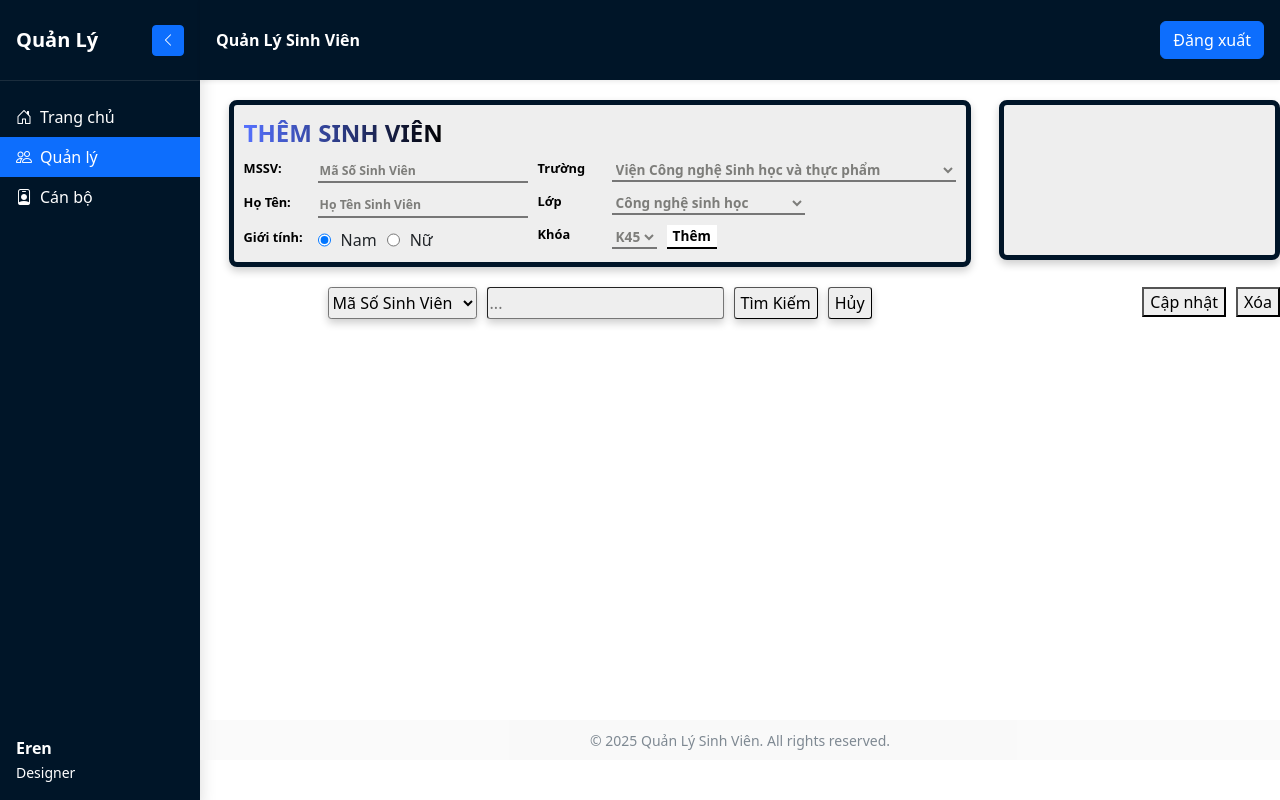
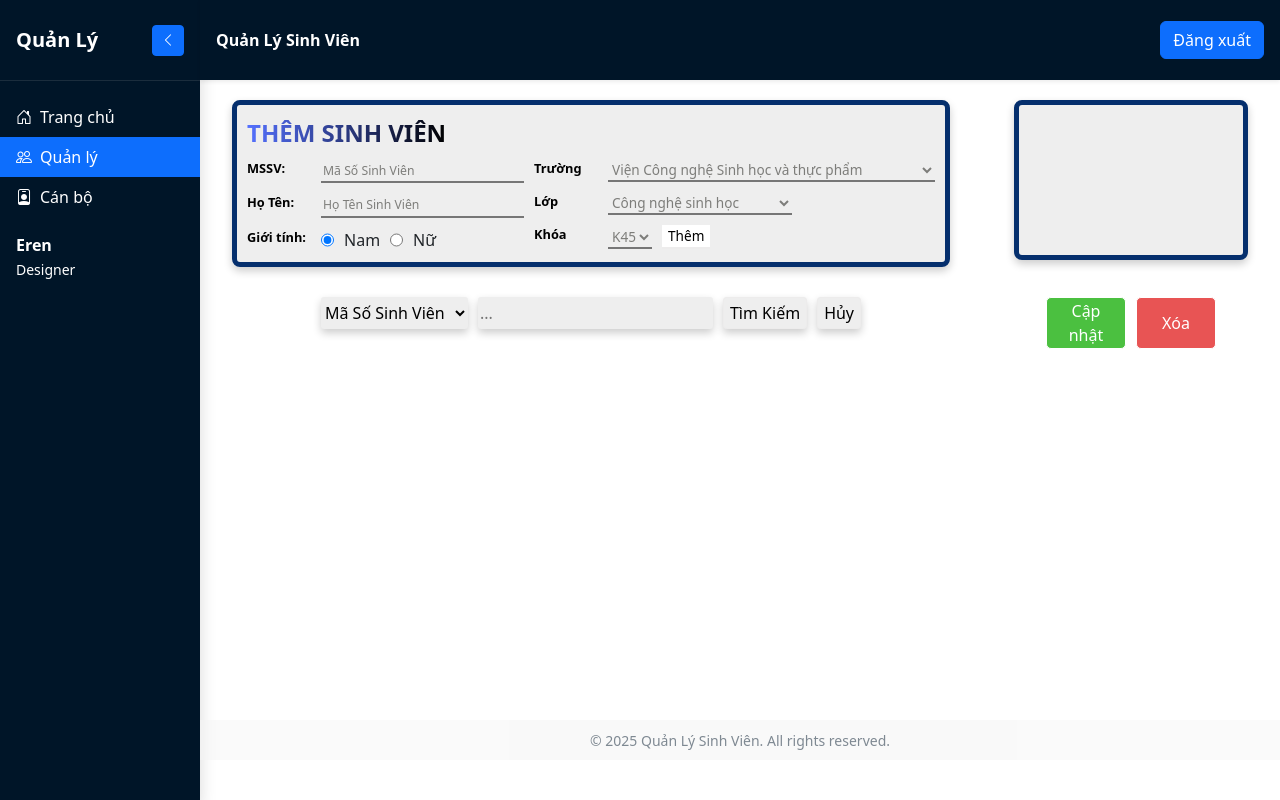
Before and after one commit to DanyDoan/CT428, a PHP site: page /views/quanly.php in a window 1280 px wide. Run offline with PHP 8.4, Linux system fonts and the light colour scheme; the visitor is signed in with stand-in values (Sample User, id 1); data that the repository does not hold is empty.

Commit message:
Merged successfully

```diff
--- a/project/assets/css/style.css
+++ b/project/assets/css/style.css
@@ -21,7 +21,7 @@ body {
     display: flex;
     flex-direction: column;
     justify-content: space-between;
-    height: 100%;
+    height: fit-content;
 }
 
 #main {
--- a/project/controllers/timSinhVien.php
+++ b/project/controllers/timSinhVien.php
@@ -21,7 +21,7 @@
         $fieldValue = "%".$_POST["fieldValue"]."%";
         $stm = $conn->prepare("SELECT * FROM SINHVIEN
                                JOIN LOP ON LOP.maLop = SINHVIEN.maLop
-                               WHERE $field LIKE ?");
+                               WHERE BINARY $field LIKE ?");
 
         $stm->bind_param("s", $fieldValue);
         $stm->execute();
--- a/project/views/quanly.php
+++ b/project/views/quanly.php
@@ -26,10 +26,13 @@ require("../config/db.php");
             z-index: 1;
             display: grid;
             padding: 20px 0px;
-            gap: 20px 0px;
+            gap: 30px 0px;
+            /* max-width: 80svw; */
+            justify-content: space-around;
             grid-template-areas:
                 "box1 box2 box2"
-                "searchBar pagin modify"
+                "searchBar modify modify"
+                "pagin pagin pagin"
                 "container container container"
             ;
             height: fit-content;
@@ -61,7 +64,7 @@ require("../config/db.php");
             display: flex;
             flex-direction: column;
             padding: 10px;
-            border: 5px solid #001528;
+            border: 5px solid #052f6dff;
             border-radius: 0.5em;
             background-color: #eee;
             box-shadow: 0 4px 8px 0 rgba(0, 0, 0, 0.2);
@@ -104,7 +107,7 @@ require("../config/db.php");
             background: none;
             color: rgba(82, 82, 77, 0.72);
             border-width: 0px 0px 2px 0px;
-            font-weight: 800;
+            font-weight: 500;
         }
 
         #box1 input::placeholder,
@@ -162,7 +165,7 @@ require("../config/db.php");
             background-color: #eee;
             box-shadow: 0 4px 8px 0 rgba(0, 0, 0, 0.2);
             border-radius: 0.2em;
-            border-width: 1px 1px;
+            border-width: 0px;
             color: black;
         }
 
@@ -198,7 +196,7 @@ require("../config/db.php");
             display: flex;
             justify-content: center;
             align-items: center;
-            border: 5px solid #001528;
+            border: 5px solid #052f6dff;
             border-radius: 0.5em;
             background-color: #eee;
             box-shadow: 0 4px 8px 0 rgba(0, 0, 0, 0.2);
@@ -237,6 +235,8 @@ require("../config/db.php");
             margin: 10px;
             border-collapse: collapse;
             background-color: red;
+            box-shadow: 0 4px 8px 0 rgba(0, 0, 0, 0.2);
+            border-radius: 0.2em;
         }
 
         #studentList * {
@@ -337,10 +341,57 @@ require("../config/db.php");
         #modify {
             grid-area: modify;
             display: flex;
-            justify-content: end;
+            justify-content: center;
             gap: 10px;
         }
 
+        #modify button {
+            width: 5em;
+            background-color: rgba(75, 192, 64, 1);
+            color: white;
+            border: 1px solid white;
+            border-radius: 5px;
+            font-size: 1em;
+        }
+
+        #modify button:nth-child(2) {
+            background-color: rgba(232, 84, 84, 1);
+        }
+
+        #modify button:hover {
+            background-color: rgba(64, 155, 90, 1);
+        }
+
+        #modify button:nth-child(2):hover {
+            background-color: rgba(161, 61, 61, 1);
+        }
+
+        button {
+            border: 1px solid rgba(237, 236, 236, 1);
+        }
+
+        .btn-donate {
+            --clr-font-main: #333;
+            --btn-bg-1: #61daff;
+            --btn-bg-2: #0d47a1;
+            --btn-bg-color: #fff;
+            --radii: 0.5em;
+            background-image: linear-gradient(325deg, var(--btn-bg-2) 0, var(--btn-bg-1) 55%, var(--btn-bg-2) 90%);
+            background-size: 280% auto;
+            border: none;
+            border-radius: var(--radii);
+            box-shadow: 0 0 20px #47b8ff80, 0 5px 5px -1px #3a7de940, inset 4px 4px 8px #afe6ff80, inset -4px -4px 8px #135fd859;
+            color: var(--btn-bg-color);
+            cursor: pointer;
+            font-family: Segoe UI, system-ui, sans-serif;
+            font-size: 1rem;
+            font-size: var(--size, 1rem);
+            font-weight: 500;
+            min-height: 44px;
+            min-width: 160px;
+            padding: .5em 1em;
+            transition: .8s;
+        }
 
         /* Responsive Styles */
 
@@ -504,17 +576,14 @@ require("../config/db.php");
 
             <!-- modify -->
             <div id="modify">
-                <div>
                 <button onclick='danhSachSua()'>
                     Cập nhật
                 </button>
-                </div>
 
-                <div>
+
                 <button onclick='danhSachXoa()'>
                     Xóa
                 </button>
-                </div>
             </div>
 
             <!-- container -->
```
Also changed, not shown: other parts of project/views/quanly.php (+45 -25 lines), project/views/chiTiet.php (+29 -20 lines). Lines whose indentation alone changed are shown as unchanged.
